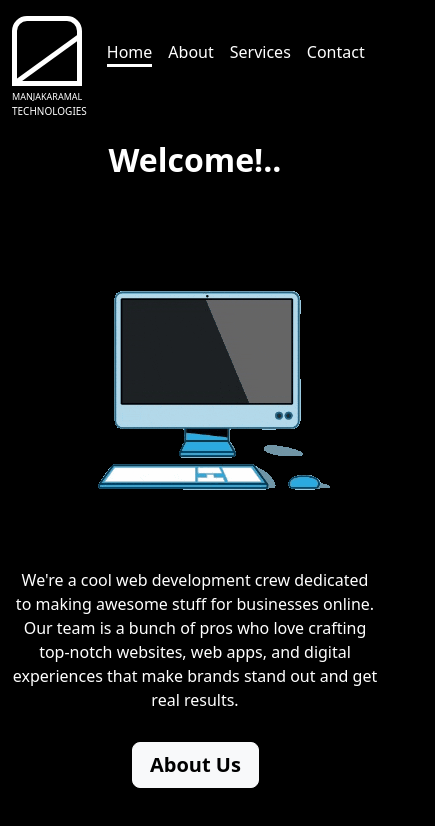
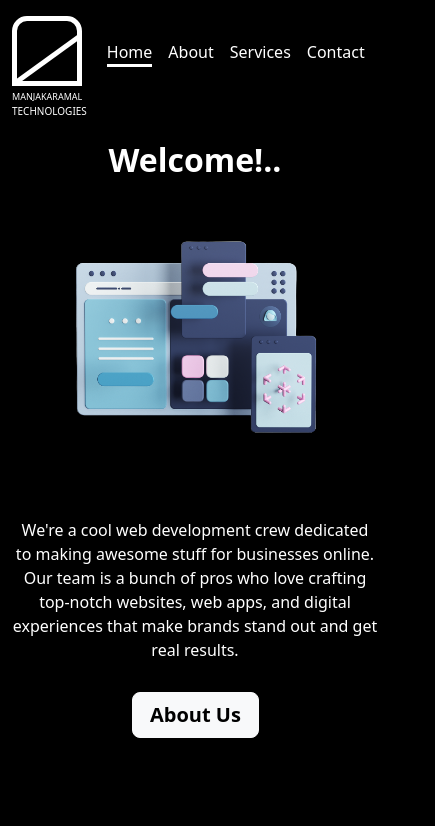
Before and after one commit to manjakaramal/.com, a plain HTML site: page index.html in a window 390 px wide. Shown: the whole page, 435 px wide, since content can reach past the window. Drawn offline with nearby package versions, Linux system fonts and the light colour scheme.

Commit message:
second commit

```diff
--- a/index.html
+++ b/index.html
@@ -38,9 +38,33 @@
                     <div class="col-md-6 d-flex justify-content-center ">
                         <!-- <i class="bi bi-laptop-fill content-icon-1"></i>
                         <i class="bi bi-phone-fill content-icon-2" ></i> -->
-                        <img src="img/home-1.gif" alt="home" srcset="">
+                        <div id="carouselExampleInterval" class="carousel slide" data-bs-ride="carousel">
+
+                            <div class="carousel-inner">
+                              <div class="carousel-item active" data-bs-interval="2700">
+                                <img src="img/home-1.png" class="d-block w-100" alt="...">
+                              </div>
+                              <div class="carousel-item" data-bs-interval="2700">
+                                <img src="img/home-2.png" class="d-block w-100" alt="...">
+                              </div>
+                              <div class="carousel-item" data-bs-interval="2700">
+                                <img src="img/home-3.png" class="d-block w-100" alt="...">
+                              </div>
+                              <!-- <div class="carousel-item" data-bs-interval="2700">
+                                <img src="img/home-4.png" class="d-block w-100" alt="...">
+                              </div> -->
+                            </div>
+                            <!-- <button class="carousel-control-prev" type="button" data-bs-target="#carouselExampleInterval" data-bs-slide="prev">
+                              <span class="carousel-control-prev-icon" aria-hidden="true"></span>
+                              <span class="visually-hidden">Previous</span>
+                            </button>
+                            <button class="carousel-control-next" type="button" data-bs-target="#carouselExampleInterval" data-bs-slide="next">
+                              <span class="carousel-control-next-icon" aria-hidden="true"></span>
+                              <span class="visually-hidden">Next</span>
+                            </button> -->
+                        </div>
                     </div>
-                    <div class="col-md-6 ">
+                    <div class="col-md-6 pt-content">
                         <div class="div text-center content-p pt-2">
                             We're a cool web development crew dedicated to making
                             awesome stuff for businesses online. Our team is a bunch
--- a/style.css
+++ b/style.css
@@ -112,6 +112,10 @@ body {
     }
 }
 
+.pt-content {
+    padding-top: 75px;
+}
+
 .content{
     padding-top: 0.1rem;
 }
@@ -138,6 +142,10 @@ body {
 
 
 @media screen and (max-width: 986px) {
+    .pt-content {
+        padding-top: 35px;
+    }
+
         .content{
         padding-top: 0.1rem;
     }
@@ -163,6 +171,9 @@ body {
 }
 
 @media screen and (max-width: 300px) {
+    .pt-content {
+        padding-top: 30px;
+    }
     .content{
         padding-top: 0.1rem;
     }
```
Also changed, not shown: img/home-1.gif (deleted), img/home-1.png (added), img/home-2.png (added), img/home-3.png (added), img/home-4.png (added).
